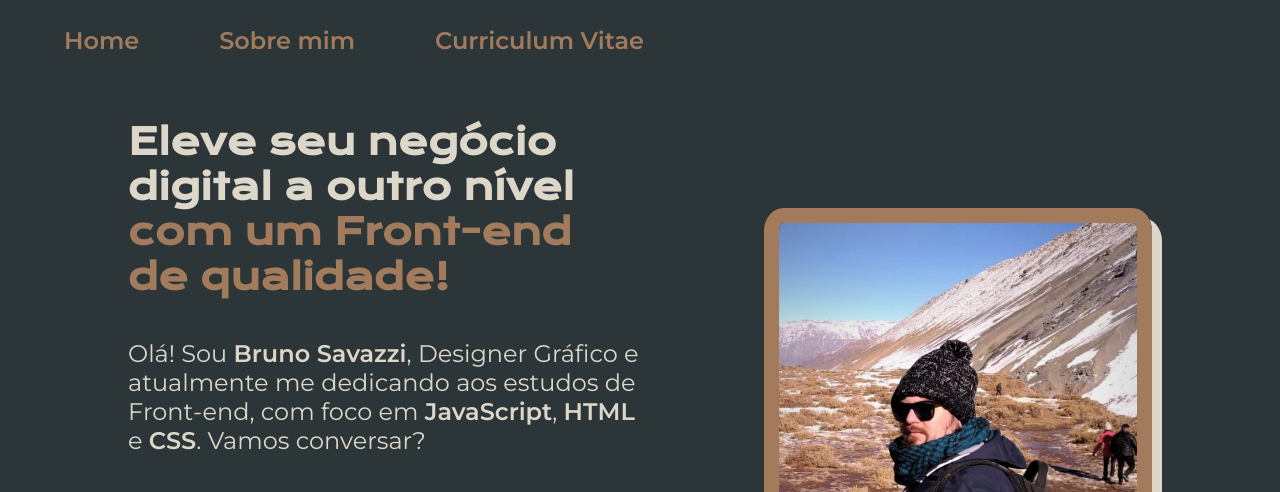
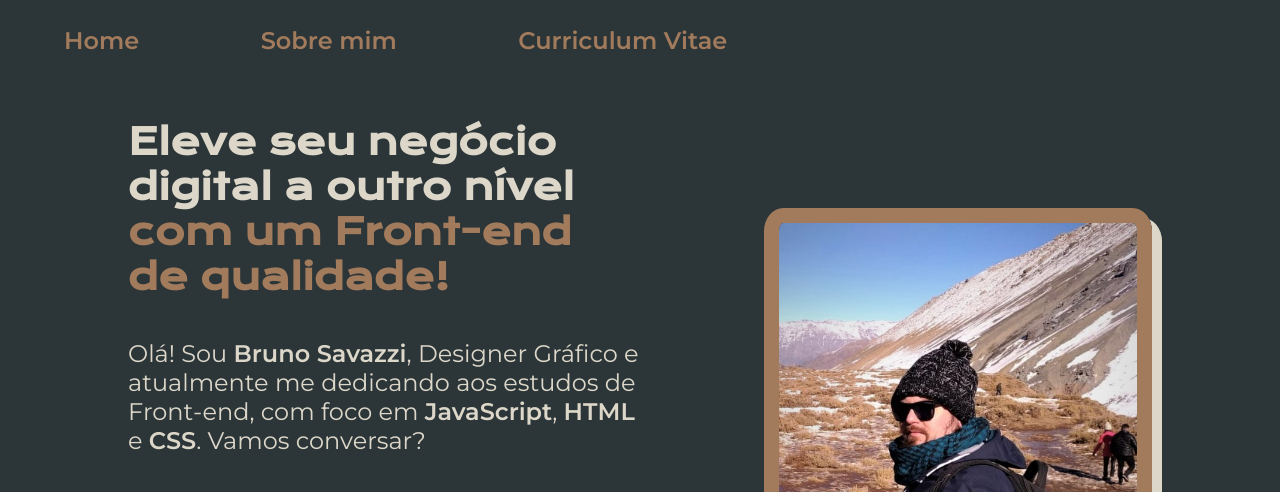
Before and after one commit to Savazzi86/portfolio, a plain HTML site: page index.html in a window 1280 px wide. Shown: the top 492 px of the page. Drawn offline with nearby package versions, Linux system fonts and the light colour scheme.

Commit message:
Update styles.css

```diff
--- a/Styles/styles.css
+++ b/Styles/styles.css
@@ -30,7 +30,7 @@ body {
 
 .cabecalho__menu {
     display: flex;
-    gap: 80px;
+    gap: 10%;
 }
 
 .cabecalho__menu__link {
```
